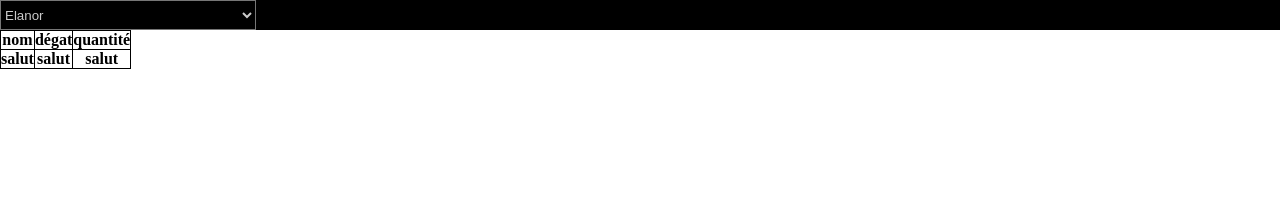
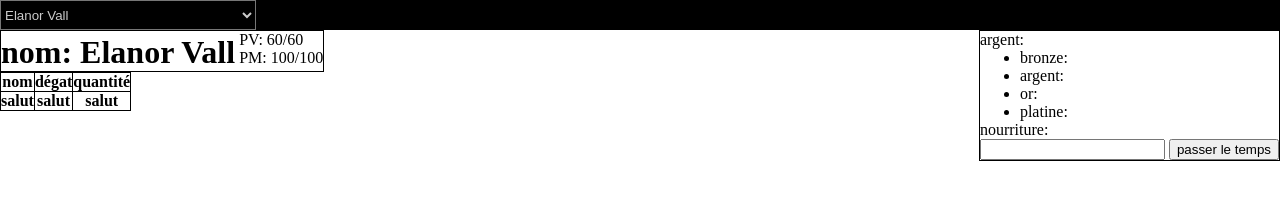
Before and after one commit to electrix1337/La-noirceur-des-Viors, a plain HTML site: page index.html in a window 1280 px wide. Drawn offline with nearby package versions, Linux system fonts and the light colour scheme.

Commit message:
big save

```diff
--- a/cs.css
+++ b/cs.css
@@ -17,6 +17,7 @@ tr{
 }
 .menu{
     display: inherit;
+    position:fixed;
     background-color: black;
     height: 30px;
     width: 100%;
@@ -27,3 +28,39 @@ tr{
     background-color: black;
     color: rgb(203, 203, 203);
 }
+h1{
+    margin: 0px;
+}
+#nomDiv{
+    position: relative;
+    display: inline-block;
+}
+#infoDiv{
+    position: relative;
+    top: 0px;
+}
+p{
+    margin: 0px;
+}
+li{
+    margin: 0px;
+}
+ul{
+    margin: 0px;
+}
+.autour{
+    border: 1px black solid;
+    width: max-content;
+    display: inline-block;
+}
+#page{
+    position: relative;
+    top: 30px;
+    width: 100%;
+}
+#teamInfo{
+    display: inherit;
+    position: absolute;
+    right: 0px;
+    top: 0px;
+}
--- a/index.html
+++ b/index.html
@@ -17,7 +17,40 @@
             <option value="">Elanor</option>
         </select>
     </div>
-    <table>
+    <div id="page">
+        <div class="autour" id="info">
+            <div id="nomDiv">
+                <h1 id="nom">nom:</h1>
+            </div>
+            <div id="infoDiv" Style="display: inline-block;">
+                <p id="PV">PV:</p>
+                <p id="PM">PM:</p>
+            </div>
+        </div>
+        <div class="autour" id="teamInfo">
+            <p id="argent">argent:</p>
+
+            <ul>
+                <li>
+                    bronze:
+                </li>
+                <li>
+                    argent:
+                </li>
+                <li>
+                    or:
+                </li>
+                <li>
+                    platine:
+                </li>
+            </ul>
+            nourriture: <br>
+            <input type="textLabel">
+            <button type="button" id>
+                passer le temps
+            </button>
+        </div>
+        <table class="inventaire">
             <thead>
                 <tr>
                     <th>
@@ -45,6 +78,7 @@
                 </tr>
             </tbody>
         </table>
+    </div>
     <script type="text/javascript" src="java.js"></script>
 </body>
 </html>
--- a/java.js
+++ b/java.js
@@ -1,30 +1,156 @@
 let joueurs = {
-    joueurcopy: {
+    'copy': {
         info: {
             nom: "",
             age: "",
             race: "",
-            description: ""
+            description: "",
         },
         stats: {
-            pv: "",
-            pm: "",
+            PV: "",
+            PM: "",
         },
         chance: {
             physique: "",
             mental: "",
-            social: ""
+            social: "",
         },
         inventaire: {
             normal: [],
-            magique: []
+            magique: [],
+        }
+    },
+
+
+    'W': {//William
+        info: {
+            nom: "Elanor Vall",
+            age: "150",
+            race: "elf",
+            description: "",
+        },
+        stats: {
+            PV: "60/60",
+            PM: "100/100",
+        },
+        chance: {
+            physique: "25",
+            mental: "70",
+            social: "60",
+        },
+
+        inventaire: {
+            normal: ["dague;arme;1d6"],
+            magique: [],
+        }
+    },
+
+
+    'LP': {//loui-philipe
+        info: {
+            nom: "",
+            age: "",
+            race: "",
+            description: "",
+        },
+        stats: {
+            PV: "",
+            PM: "",
+        },
+        chance: {
+            physique: "",
+            mental: "",
+            social: "",
+        },
+        inventaire: {
+            normal: [],
+            magique: [],
+        }
+    },
+
+
+    'M': {//mathis
+        info: {
+            nom: "",
+            age: "",
+            race: "",
+            description: "",
+        },
+        stats: {
+            PV: "",
+            PM: "",
+        },
+        chance: {
+            physique: "",
+            mental: "",
+            social: "",
+        },
+        inventaire: {
+            base: {
+                argent: "",
+                nourriture: ""
+            },
+            normal: [],
+            magique: [],
+        }
+    },
+}
+
+let team = {
+    argent: {
+        bronze: "",
+        argent: "",
+        or: "",
+    },
+    nouriture: {
+        normal: "",
+    },
+}
+
+let PersoActuel = 'W'
+let startLoopValue = -1;
+
+let listeJoueurs = $('#ListeJoueurs');
+
+//loop dans le dictionaire
+function loopDic(dic, inc, backKey) {
+    inc += 1;
+    for (let [key, value] of Object.entries(dic)) {
+        if (inc == 0 && key == PersoActuel) {
+            console.log(key);
+            loopDic(dic[key], inc, key);
+        } else if (inc != 0) {
+            console.log(key)
+            if (typeof(value) == 'object') {
+                loopDic(dic[key], inc, key);
+            } else {
+                let id = "#" + key
+                console.log(id);
+                $(id).html(key + ": " + value)
+            }
         }
     }
 }
 
-let joueur = ["joueur1", "joueur2"]
+//créer la liste de joueurs
+function CreateListe(dic) {
+    let options = "";
+    //créer les options
+    for (let [key, value] of Object.entries(dic)) {
+        if(key != 'copy') {
+            options += "<option value=\"" + key + "\">" + dic[key].info.nom + "</option>\n";
+        }
+    }
+    listeJoueurs.html(options);
+    listeJoueurs.change(function(e) {
+        PersoActuel = e.target.value;
+        loopDic(joueurs, startLoopValue, "");
+    });
+}
 
-$(document).ready( function(event) {
-    console.log("test");
+$(document).ready(function(event) {
+    //configure les informations
+    CreateListe(joueurs);
+    loopDic(joueurs, startLoopValue, "");
+    SetGui();
 });
-console.log("test");
```
Lines whose indentation alone changed are shown as unchanged.
